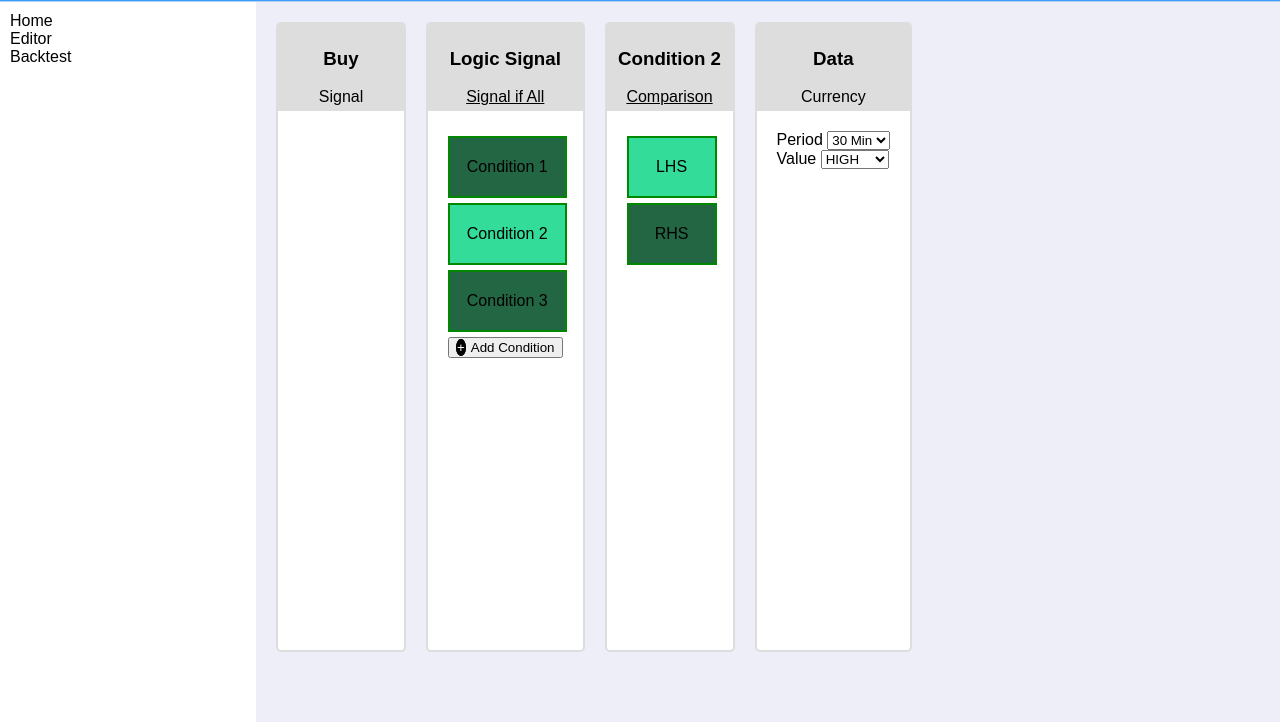
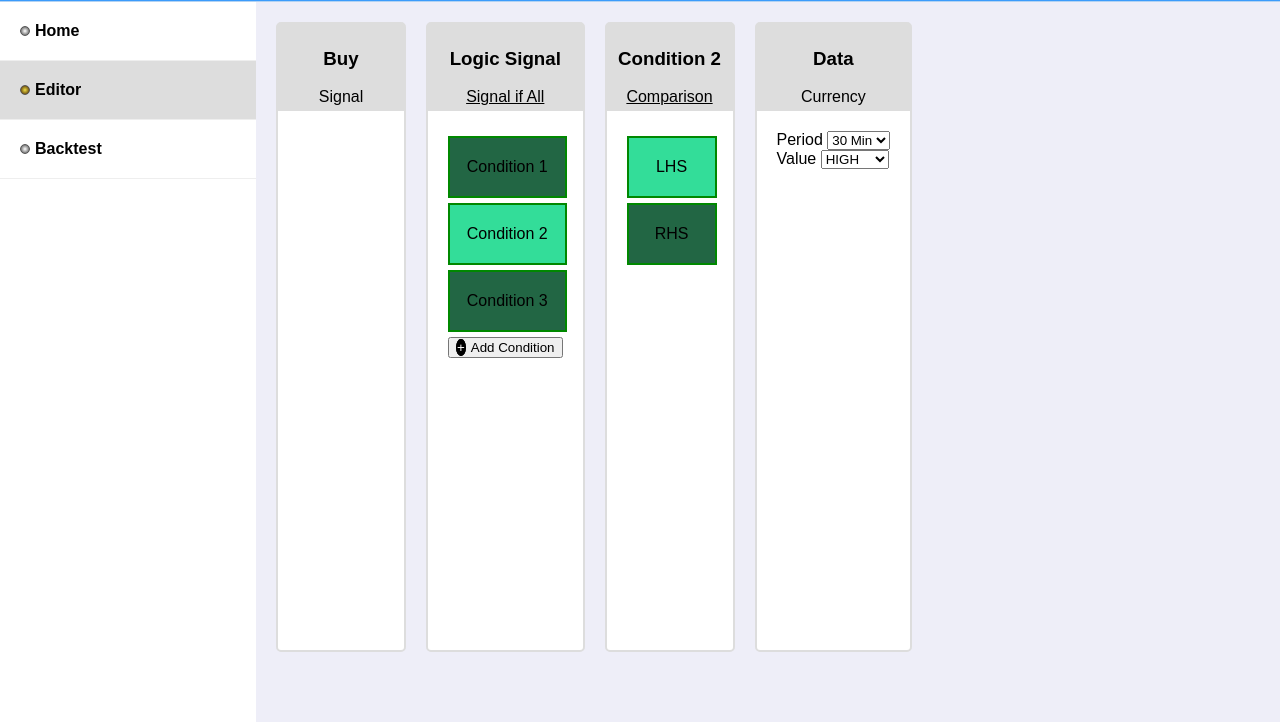
Before and after one commit to NicolasKiely/percms, a Django app: template widget/templates/widget/editor.html in a window 1280 px wide. Shown: the part 75-800 px from the top of the page. Run offline with Django 3.2, Linux system fonts and the light colour scheme; the template is opened without the code that fills it, so the values that code supplies are empty.

Commit message:
Sidebar title and indicator style

```diff
--- a/widget/templates/widget/editor.html
+++ b/widget/templates/widget/editor.html
@@ -13,6 +13,7 @@
       font-family: Arial, Helvetica, serif;
     }
 
+    /* ----- ----- Header ----- ----- */
     /* Page header bar */
     header {
       background-color: #4060D0;
@@ -42,6 +43,7 @@
       padding: 1px;
     }
 
+    /* ----- ----- Side Bar ----- ----- */
     /* Side bar + workspace */
     section {
       height: 90%;
@@ -63,9 +65,53 @@
       margin: 0;
       float: left;
       height: 100%;
-            padding: 10px;
+      padding: 0;
       box-sizing: border-box;
     }
+
+    div.sidebar-block {
+      background: transparent;
+      border-bottom: solid #EEE 1px;
+      margin: 0;
+    }
+
+    div.sidebar-title {
+      padding-left: 20px;
+      padding-top: 20px;
+      padding-bottom: 20px;
+      font-weight: bold;
+    }
+
+    div.sidebar-indicator {
+      border: solid #555 1px;
+      border-radius: 8px;
+      width: 8px;
+      height: 8px;
+      margin-top: 4px;
+      margin-right: 5px;
+      display: block;
+      float: left;
+
+      background-image: radial-gradient(
+          #FFF, #444
+      );
+    }
+
+    /* Active sidebar title */
+    div.sidebar-block-active div.sidebar-title{
+      background: #DDD;
+      margin: 0;
+    }
+
+    /* Active sidebar indicator */
+    div.sidebar-block-active div.sidebar-indicator {
+      background-image: radial-gradient(
+        #ED4, #420
+      );
+    }
+
+
+    /* ----- ----- Workspace ----- ----- */
 
     /* Workspace */
     article {
@@ -157,16 +203,19 @@
     <nav>
       <div class="sidebar-block">
         <div class="sidebar-title">
+          <div class="sidebar-indicator"></div>
           Home
         </div>
       </div>
-      <div class="sidebar-block">
+      <div class="sidebar-block sidebar-block-active">
         <div class="sidebar-title">
+          <div class="sidebar-indicator"></div>
           Editor
         </div>
       </div>
       <div class="sidebar-block">
         <div class="sidebar-title">
+          <div class="sidebar-indicator"></div>
           Backtest
         </div>
       </div>
```
Lines whose indentation alone changed are shown as unchanged.
